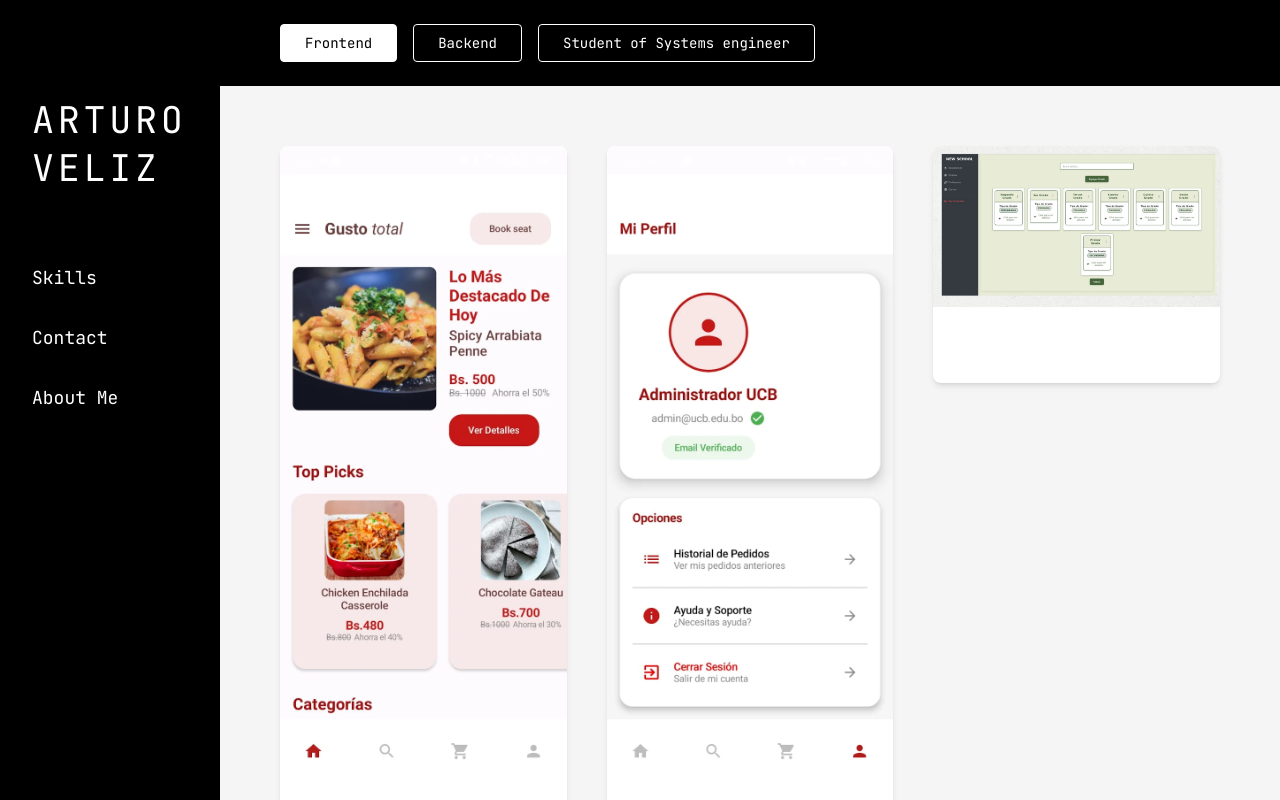
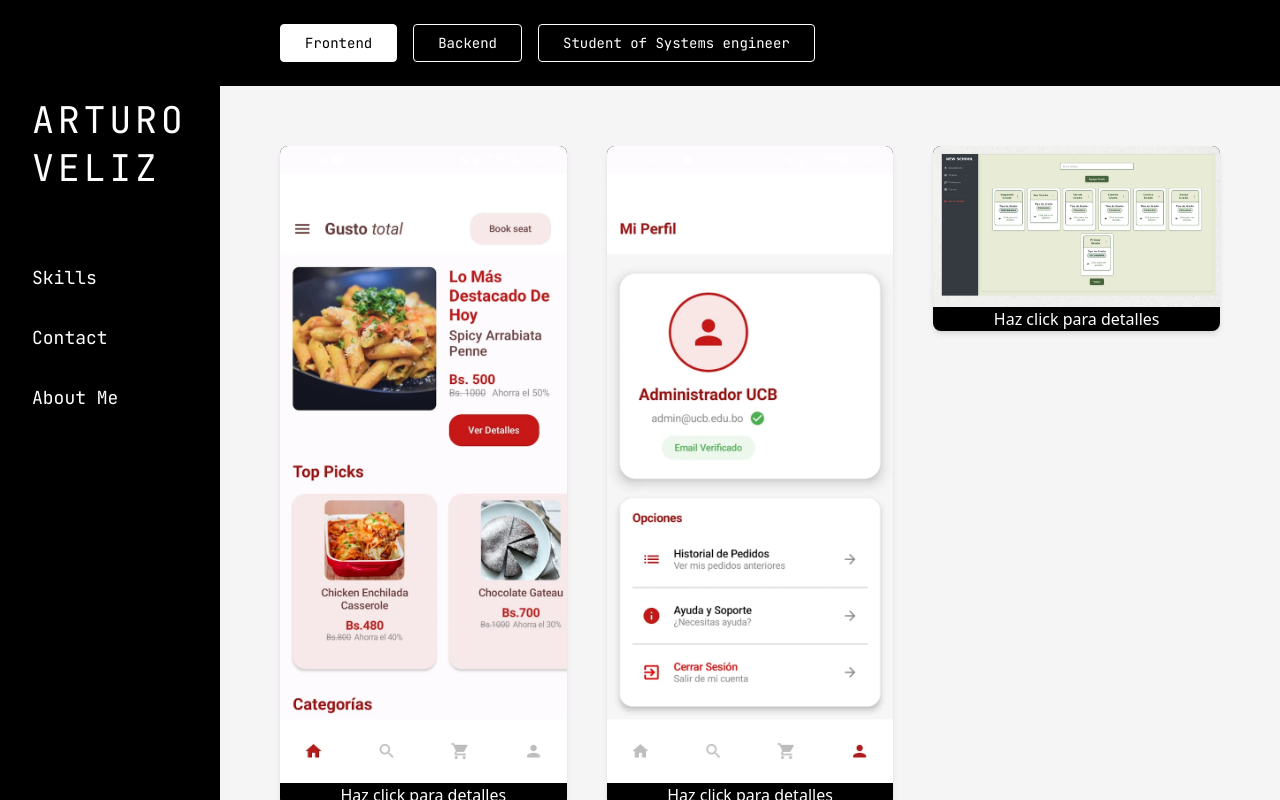
Before and after one commit to A-Joaquin/portafolio-, a React (Vite) app: page / in a window 1280 px wide. Shown: the top 800 px of the page. Built offline with nearby package versions, Linux system fonts and the light colour scheme.

Commit message:
title, description of projects fix

```diff
--- a/src/components/ProjectGallery.tsx
+++ b/src/components/ProjectGallery.tsx
@@ -1,7 +1,7 @@
+import React, { useState } from 'react';
 import Masonry from 'react-responsive-masonry';
 import { motion } from 'framer-motion';
 import { ImageWithFallback } from './figma/ImageWithFallback';
-import exampleImage from 'figma:asset/f085b567c4f9eedda0dec482792b69de95b96c6a.png';
 
 const projects = [
   {
@@ -10,7 +10,7 @@ const projects = [
     alt: 'LMS NEWSCHOOL',
     title: 'LMS NEWSCHOOL',
     description: 'A LEARNING MANAGEMENT SYSTEM (LMS) FOR ONLINE EDUCATION',
-    categories: ['Student of Systems engineer','Backend']
+    categories: ['Student of Systems engineer', 'Backend']
   },
   {
     id: 2,
@@ -18,7 +18,7 @@ const projects = [
     alt: 'LMS NEWSCHOOL',
     title: 'LMS NEWSCHOOL',
     description: 'A LEARNING MANAGEMENT SYSTEM (LMS) FOR ONLINE EDUCATION',
-    categories: ['Student of Systems engineer','Backend']
+    categories: ['Student of Systems engineer', 'Backend']
   },
   {
     id: 3,
@@ -26,7 +26,7 @@ const projects = [
     alt: 'LMS NEWSCHOOL',
     title: 'LMS NEWSCHOOL',
     description: 'A LEARNING MANAGEMENT SYSTEM (LMS) FOR ONLINE EDUCATION',
-    categories: ['Student of Systems engineer','Backend']
+    categories: ['Student of Systems engineer', 'Backend']
   },
   {
     id: 4,
@@ -51,6 +51,9 @@ interface ProjectGalleryProps {
 }
 
 export function ProjectGallery({ activeFilter }: ProjectGalleryProps) {
+  const [selectedProject, setSelectedProject] = useState<number | null>(null);
+  const [hoveredProject, setHoveredProject] = useState<number | null>(null);
+
   // Ordenar proyectos: primero los que pertenecen a la categoría activa
   const sortedProjects = [...projects].sort((a, b) => {
     const aHasCategory = a.categories.includes(activeFilter);
@@ -58,8 +61,13 @@ export function ProjectGallery({ activeFilter }: ProjectGalleryProps) {
 
     if (aHasCategory && !bHasCategory) return -1;
     if (!aHasCategory && bHasCategory) return 1;
-    return 0; // Mantener orden original si ambos tienen o no tienen la categoría
+    return 0;
   });
+
+  const handleProjectClick = (projectId: number) => {
+    setSelectedProject(selectedProject === projectId ? null : projectId);
+  };
+
   return (
     <div className="mb-16">
       {/* Mobile: 1 column */}
@@ -76,28 +84,41 @@ export function ProjectGallery({ activeFilter }: ProjectGalleryProps) {
                   damping: 30
                 }
               }}
-              className="overflow-hidden bg-white shadow-md group cursor-pointer transform transition-all hover:scale-105 hover:shadow-xl relative"
+              onClick={() => handleProjectClick(project.id)}
+              onMouseEnter={() => setHoveredProject(project.id)}
+              onMouseLeave={() => setHoveredProject(null)}
+              // CAMBIO 1: 'group' añadido y 'bg-white' cambiado a 'bg-black'
+              className="group overflow-hidden bg-black shadow-md cursor-pointer transform transition-all hover:scale-105 hover:shadow-xl relative"
               style={{ borderRadius: '8px' }}
             >
               <ImageWithFallback
                 src={project.image}
                 alt={project.alt}
-                className="w-full h-auto object-cover transition-opacity"
+                // CAMBIO 2: Transición de opacidad añadida al hover del grupo
+                className="w-full h-auto object-cover transition-opacity duration-300 group-hover:opacity-50"
               />
-              {/* Overlay on hover */}
-              <motion.div
-                initial={{ opacity: 0 }}
-                whileHover={{ opacity: 1 }}
-                transition={{ duration: 0.3 }}
-                className="absolute inset-0 bg-black/60 flex flex-col items-center justify-center"
+
+              {/* Overlay (Se mantiene igual, aparece sobre la imagen ya oscurecida) */}
+              <div
+                className={`absolute inset-0 bg-black/60 flex flex-col items-center justify-center transition-opacity duration-300 ${
+                  hoveredProject === project.id || selectedProject === project.id ? 'opacity-100' : 'opacity-0'
+                }`}
               >
-                <h3 className="text-white text-lg font-bold text-center mb-2 px-4">
+                {selectedProject === project.id ? (
+                  <>
+                    <h3 className="text-white text-xl font-bold text-center mb-4 px-4">
                       {project.title}
                     </h3>
-                <p className="text-white/90 text-sm text-center px-4">
+                    <p className="text-white text-white/90 text-base text-center px-4">
                       {project.description}
                     </p>
-              </motion.div>
+                  </>
+                ) : (
+                  <p className="text-white text-base font-medium">
+                    Haz click para detalles
+                  </p>
+                )}
+              </div>
             </motion.div>
           ))}
         </Masonry>
@@ -117,28 +138,41 @@ export function ProjectGallery({ activeFilter }: ProjectGalleryProps) {
                   damping: 30
                 }
               }}
-              className="overflow-hidden bg-white shadow-md group cursor-pointer transform transition-all hover:scale-105 hover:shadow-xl relative"
+              onClick={() => handleProjectClick(project.id)}
+              onMouseEnter={() => setHoveredProject(project.id)}
+              onMouseLeave={() => setHoveredProject(null)}
+              // CAMBIO 1: 'group' añadido y 'bg-white' cambiado a 'bg-black'
+              className="group overflow-hidden bg-black shadow-md cursor-pointer transform transition-all hover:scale-105 hover:shadow-xl relative"
               style={{ borderRadius: '8px' }}
             >
               <ImageWithFallback
                 src={project.image}
                 alt={project.alt}
-                className="w-full h-auto object-cover transition-opacity"
+                // CAMBIO 2: Transición de opacidad añadida al hover del grupo
+                className="w-full h-auto object-cover transition-opacity duration-300 group-hover:opacity-50"
               />
-              {/* Overlay on hover */}
-              <motion.div
-                initial={{ opacity: 0 }}
-                whileHover={{ opacity: 1 }}
-                transition={{ duration: 0.3 }}
-                className="absolute inset-0 bg-black/60 flex flex-col items-center justify-center"
+
+              {/* Overlay (Se mantiene igual) */}
+              <div
+                className={`absolute inset-0 bg-black/60 flex flex-col items-center justify-center transition-opacity duration-300 ${
+                  hoveredProject === project.id || selectedProject === project.id ? 'opacity-100' : 'opacity-0'
+                }`}
               >
-                <h3 className="text-white text-lg font-bold text-center mb-2 px-4">
+                {selectedProject === project.id ? (
+                  <>
+                    <h3 className="text-white text-xl font-bold text-center mb-4 px-4">
                       {project.title}
                     </h3>
-                <p className="text-white/90 text-sm text-center px-4">
+                    <p className="text-white text-white/90 text-base text-center px-4">
                       {project.description}
                     </p>
-              </motion.div>
+                  </>
+                ) : (
+                  <p className="text-white text-base font-medium">
+                    Haz click para detalles
+                  </p>
+                )}
+              </div>
             </motion.div>
           ))}
         </Masonry>
```
Lines whose indentation alone changed are shown as unchanged.
